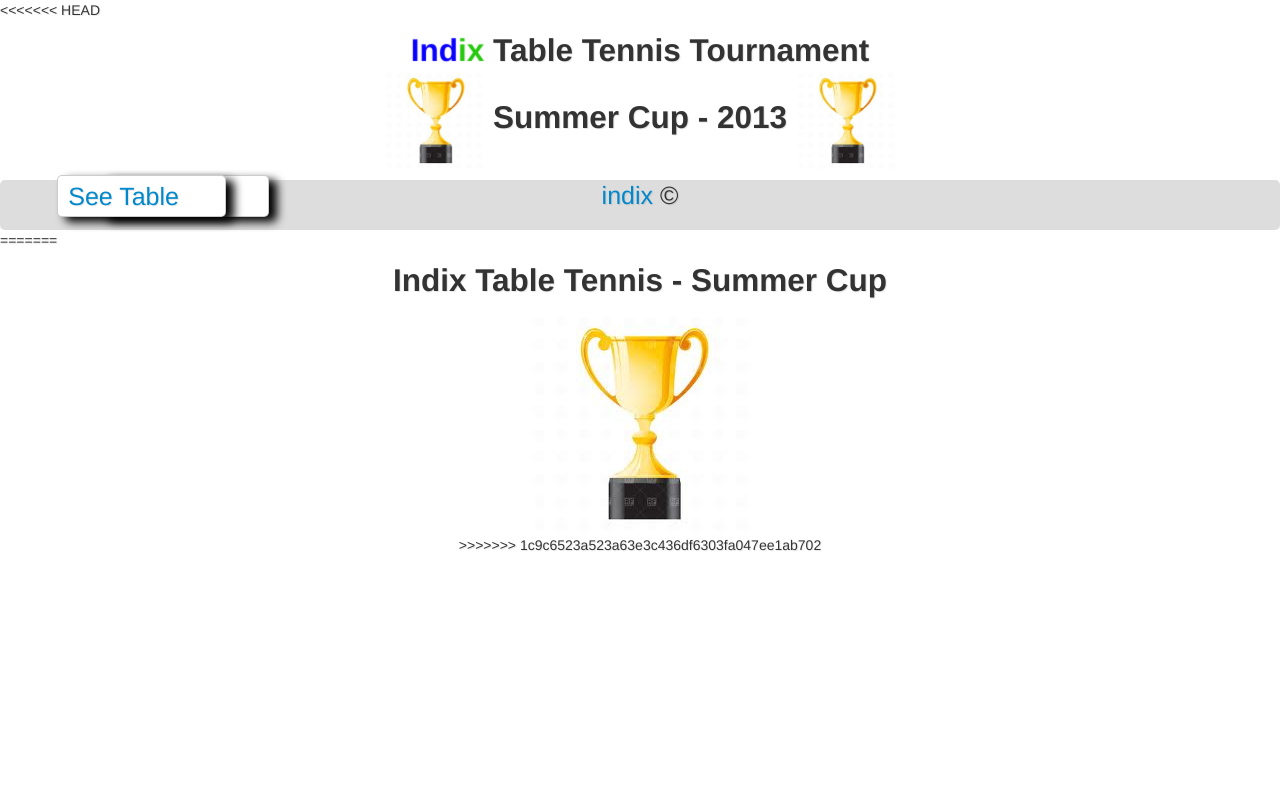
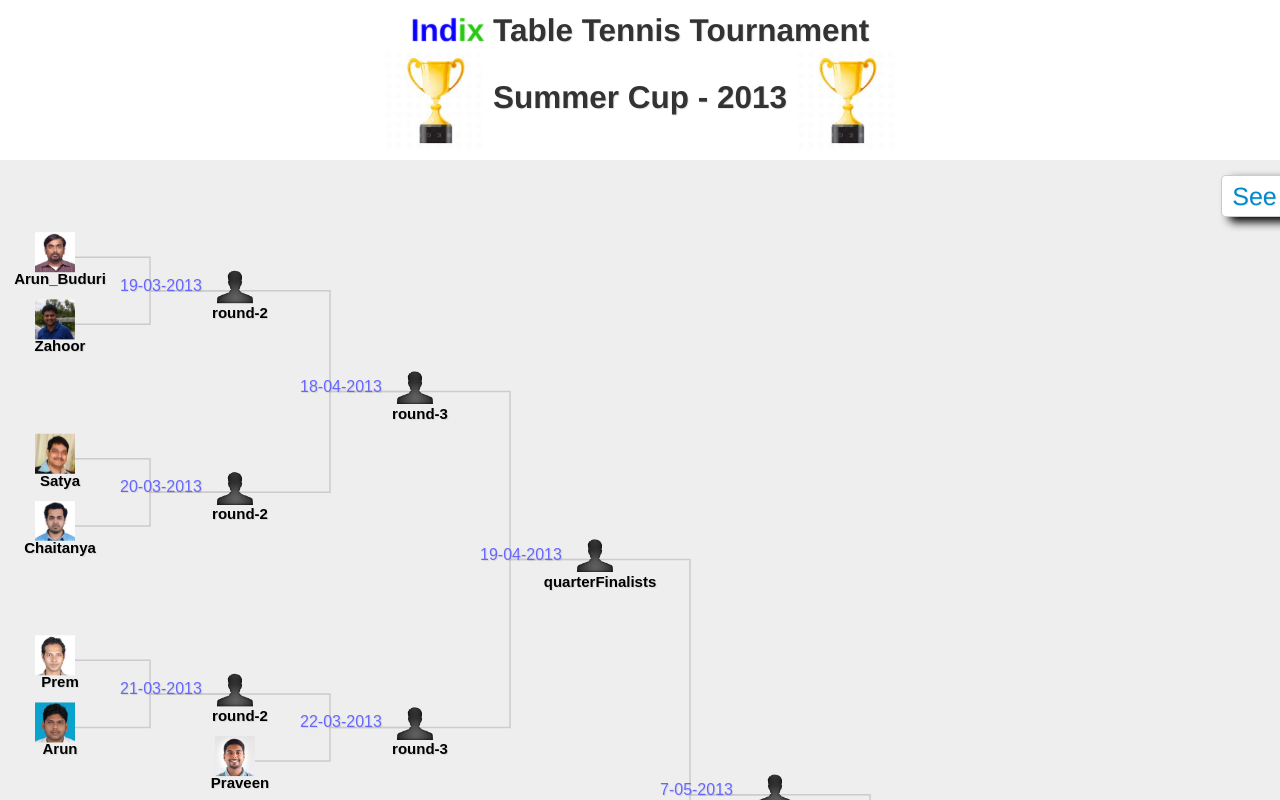
Before and after one commit to bigomega/indixttTournament, a plain HTML site: page index.html in a window 1280 px wide. Shown: the top 800 px of the page. Drawn offline with Linux system fonts and the light colour scheme.

Commit message:
mannual merge issues corrected

```diff
--- a/index.html
+++ b/index.html
@@ -38,7 +38,6 @@
 
 a.schedule{
   position: fixed;
-<<<<<<< HEAD
   right: -110px;
   top: 175px;
   text-decoration: none;
@@ -86,20 +85,10 @@
 footer{
   padding-top: 10px;
   padding-bottom: 100px
-=======
-  right: 10px;
-  top: 10px;
-  text-decoration: none;
-  font-size: 25px;
-  padding: 5px;
-  background-color: #ddd;
-  border-radius: 5px;
->>>>>>> 1c9c6523a523a63e3c436df6303fa047ee1ab702
 }
     </style>
   </head>
   <body>
-<<<<<<< HEAD
     <a href="/indixttTournament/schedule.html" class="schedule">See Table</a>
     <center><h2><span class="ind">Ind</span><span class="ix">ix</span> Table Tennis Tournament<br>
       <img src="cup.jpg" width="100px"/>
@@ -108,12 +97,6 @@
     </h2></center>
     <div id="chart"></div>
     <center><footer><a href="http://indix.com">indix</a> &copy;<br><br></footer></center>
-=======
-    <a href="/schedule.html" class="schedule">See Table</a>
-    <center><h2>Indix Table Tennis - Summer Cup</h2>
-      <img src="cup.jpg"</center>
-    <div id="chart"></div>
->>>>>>> 1c9c6523a523a63e3c436df6303fa047ee1ab702
     <script type="text/javascript">
 
 var margin = {top: 30, right: 10, bottom: 10, left: 10},
@@ -235,10 +218,7 @@
       .attr("dy", function(d) { return d.isRight?14:-8;})
       .attr("text-anchor", "middle")
       .attr("y", 35)
-<<<<<<< HEAD
       .attr("class", function(d){ return d.class||'';})
-=======
->>>>>>> 1c9c6523a523a63e3c436df6303fa047ee1ab702
       .text(function(d) { return d.name; })
       .style("fill-opacity", 1e-6);
 
```
